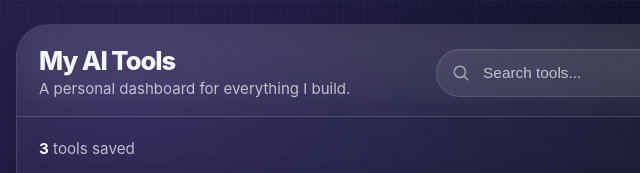
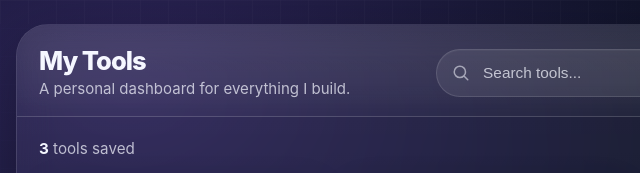
Before and after one commit to Vireliax/tools-dashboard, a plain HTML site: page index.html in a window 1280 px wide. Shown: the top 173 px of the page, 0-640 px from the left. Drawn offline with Linux system fonts and the light colour scheme.

Commit message:
Update index.html

```diff
--- a/index.html
+++ b/index.html
@@ -706,7 +706,7 @@
         <section class="shell">
             <header class="topbar">
                 <div class="brand">
-                    <h1>My AI Tools</h1>
+                    <h1>My Tools</h1>
                     <p>A personal dashboard for everything I build.</p>
                 </div>
 
```
